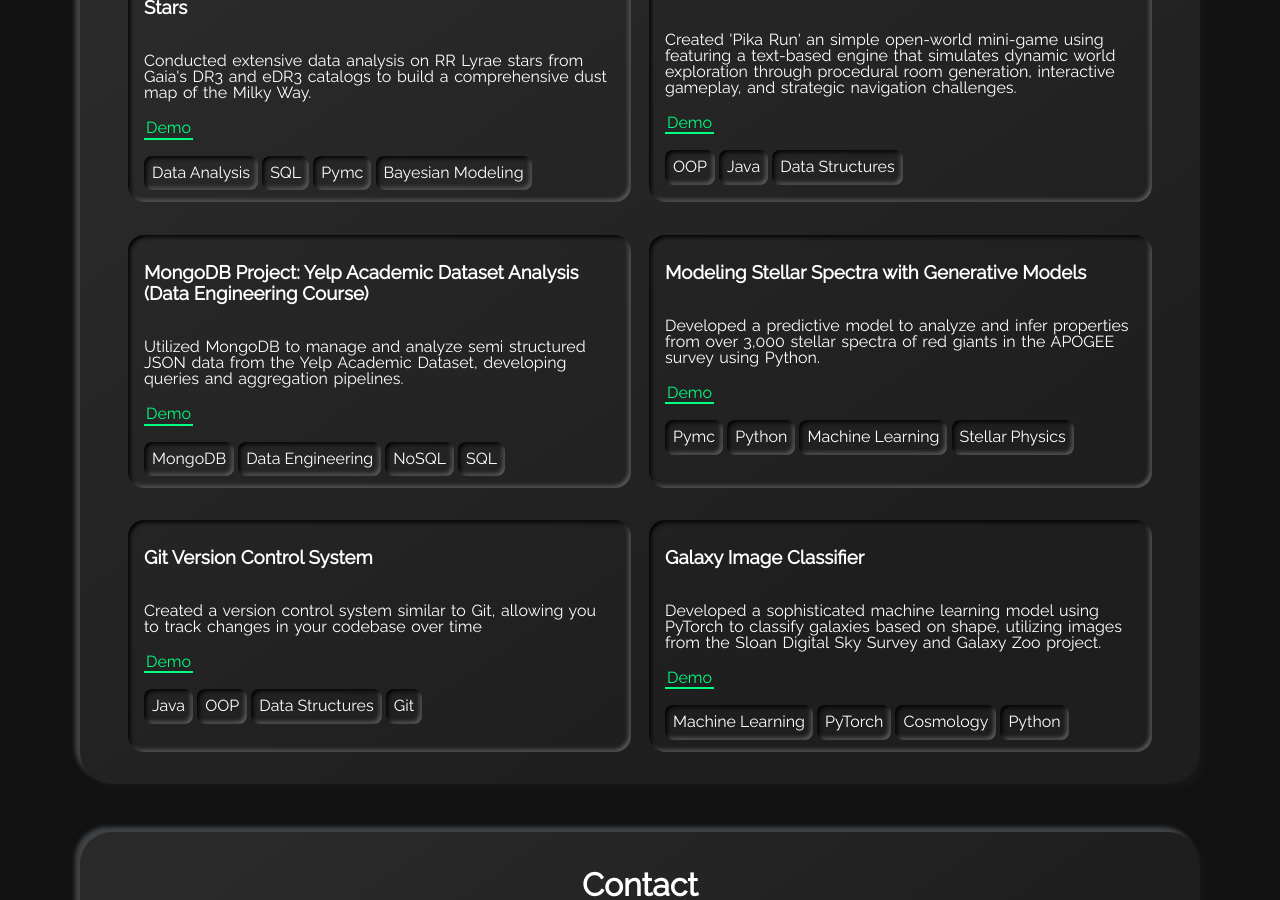
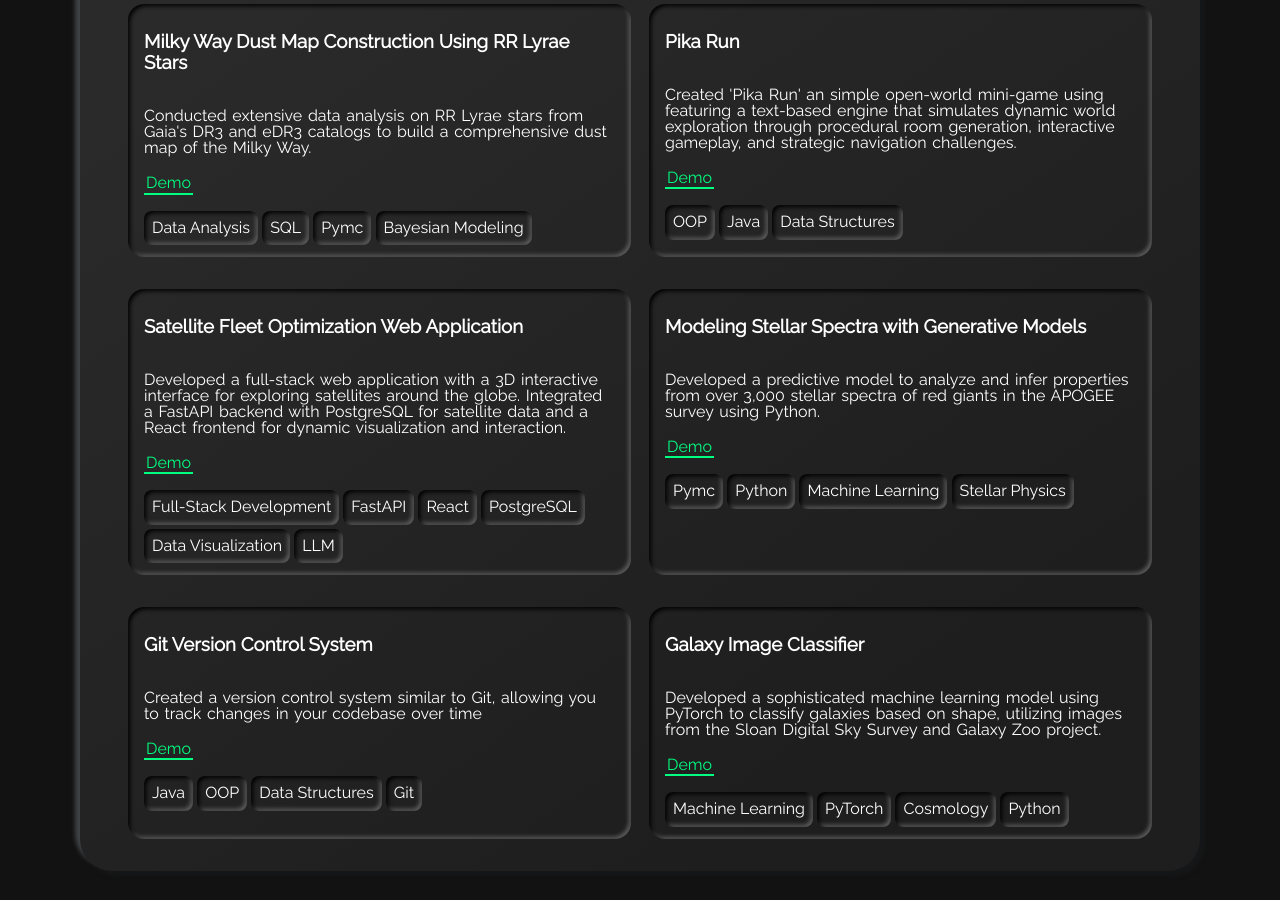
Before and after one commit to mannyzzle/enmanuel-hernandez, a Jekyll site: the page built from index.html, in a window 1280 px wide and 900 px high, scrolled down 2860 px. Built offline with Jekyll 4.4.1, drawn with Linux system fonts in a browser that asks for light colours; some of the changed text lies outside the part shown.

Commit message:
new project for satellite visualizer

```diff
--- a/_data/projects.yml
+++ b/_data/projects.yml
@@ -30,14 +30,17 @@
     - tag: Java
     - tag: Data Structures
 
-- name: "MongoDB Project: Yelp Academic Dataset Analysis (Data Engineering Course)"
-  descr: "Utilized MongoDB to manage and analyze semi structured JSON data from the Yelp Academic Dataset, developing queries and aggregation pipelines."
-  demo: https://github.com/mannyzzle/Yelp-DataSet-MongoDB
+- name: "Satellite Fleet Optimization Web Application"
+  descr: "Developed a full-stack web application with a 3D interactive interface for exploring satellites around the globe. Integrated a FastAPI backend with PostgreSQL for satellite data and a React frontend for dynamic visualization and interaction."
+  demo: https://github.com/mannyzzle/Satellite-Interactive-Visualizer-And-Fleet-Optimization
   tags:
-    - tag: MongoDB
-    - tag: Data Engineering
-    - tag: NoSQL
-    - tag: SQL
+    - tag: Full-Stack Development
+    - tag: FastAPI
+    - tag: React
+    - tag: PostgreSQL
+    - tag: Data Visualization
+    - tag: LLM
+
 
 - name: "Modeling Stellar Spectra with Generative Models"
   descr: "Developed a predictive model to analyze and infer properties from over 3,000 stellar spectra of red giants in the APOGEE survey using Python."
--- a/_data/skills-frameworks.yml
+++ b/_data/skills-frameworks.yml
@@ -9,7 +9,7 @@
   weight: 2
 
 - name: React
-  weight: 1
+  weight: 3
 
 - name: Node
-  weight: 1
+  weight: 3
--- a/_data/timeline.yml
+++ b/_data/timeline.yml
@@ -44,7 +44,7 @@
     - tag: Java
     - tag: Python
     - tag: Git
-    - tag: MongoDB
+    - tag: Postgresql
     - tag: NoSQL
   timeline-side: left
 
```
Also changed, not shown: _data/skills-tools.yml (+4 -4 lines).
